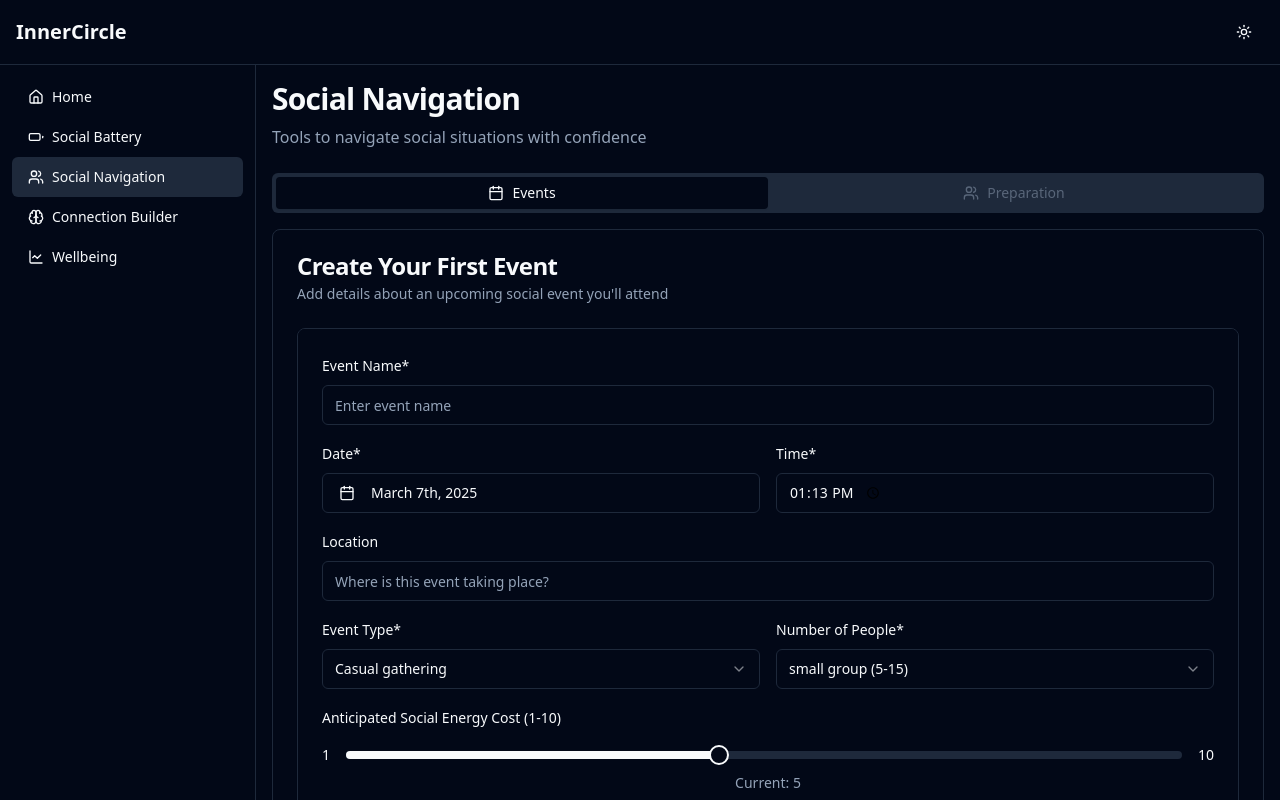
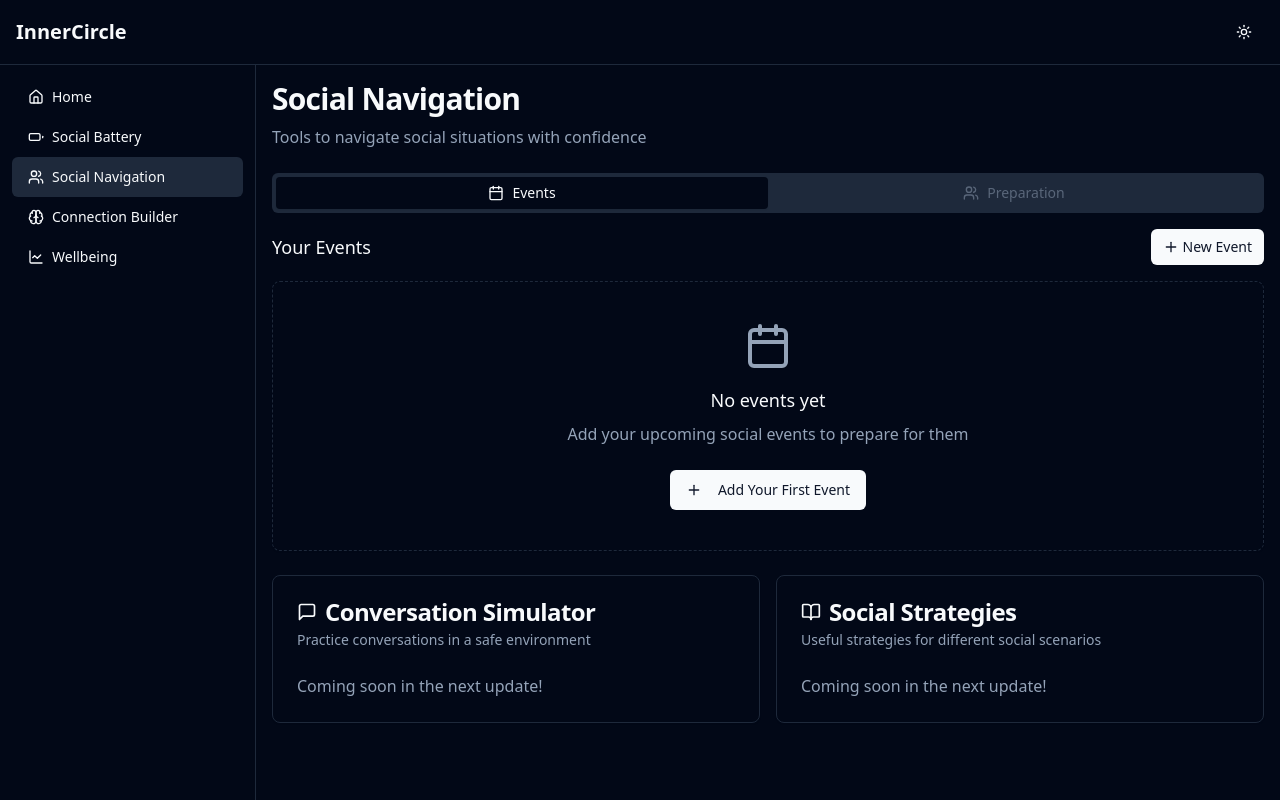
Before and after one commit to saleemjadallah/Introgy, a React (Vite) app: page /social-navigation in a window 1280 px wide. Shown: the top 800 px of the page. Built offline with nearby package versions, Linux system fonts and the light colour scheme.

Commit message:
Refactor Social Navigation default view
Changes the default view in the Social Navigation section to display existing events or an empty state if no events exist. Removes the automatic display of the "New Event" form on initial load.

```diff
--- a/src/components/social-navigation/tabs/EventsTab.tsx
+++ b/src/components/social-navigation/tabs/EventsTab.tsx
@@ -24,7 +24,7 @@ const EventsTab = ({
   selectedEventId
 }: EventsTabProps) => {
   const { addActivity } = useSocialBattery();
-  const [showAddForm, setShowAddForm] = useState(events.length === 0);
+  const [showAddForm, setShowAddForm] = useState(false);
 
   const handleAddEvent = (event: SocialEvent) => {
     const newEvent = onAddEvent(event);
@@ -48,7 +48,7 @@ const EventsTab = ({
       {showAddForm ? (
         <Card>
           <CardHeader>
-            <CardTitle>Create Your First Event</CardTitle>
+            <CardTitle>Create New Event</CardTitle>
             <CardDescription>Add details about an upcoming social event you'll attend</CardDescription>
           </CardHeader>
           <CardContent>
```
